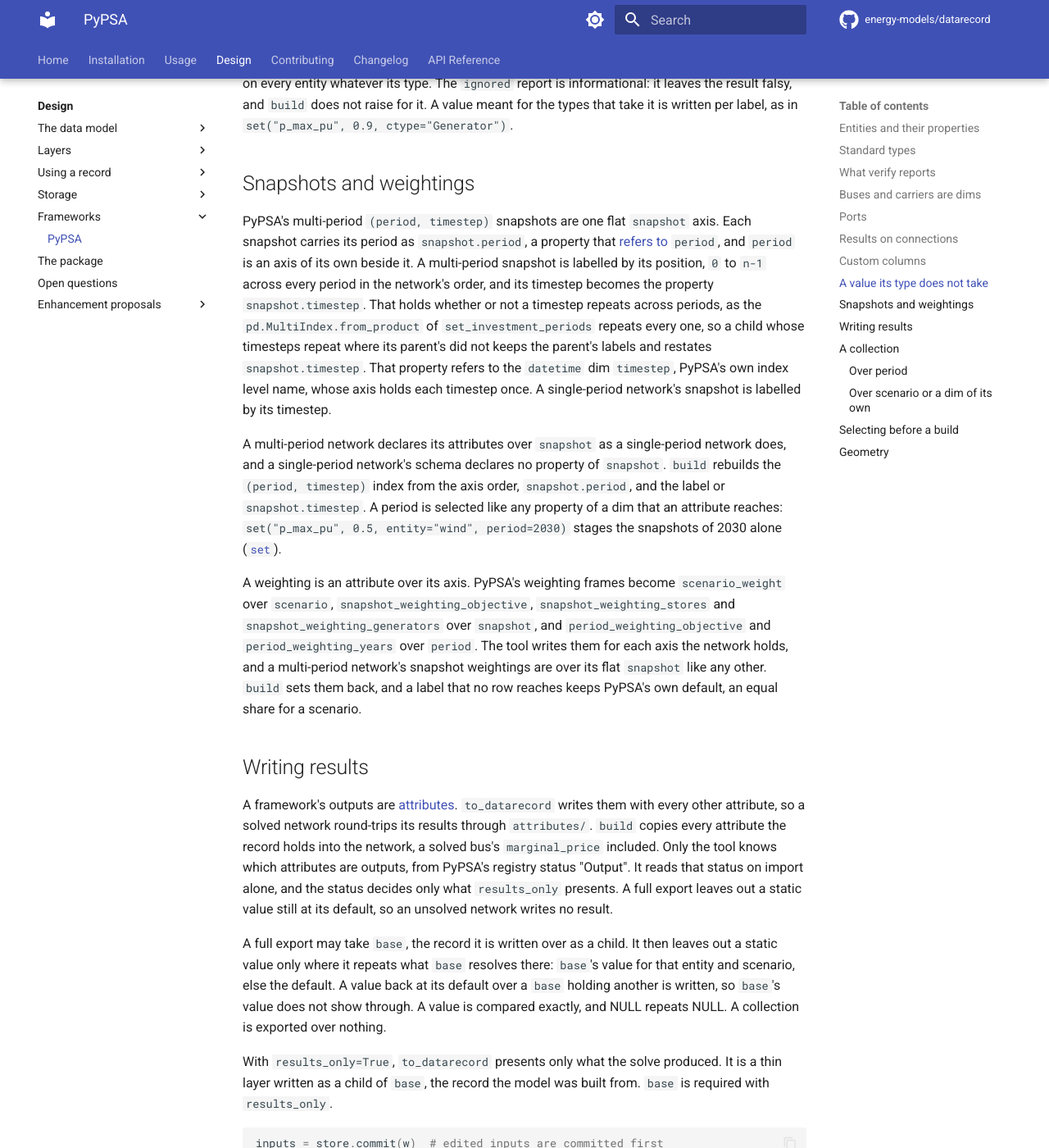
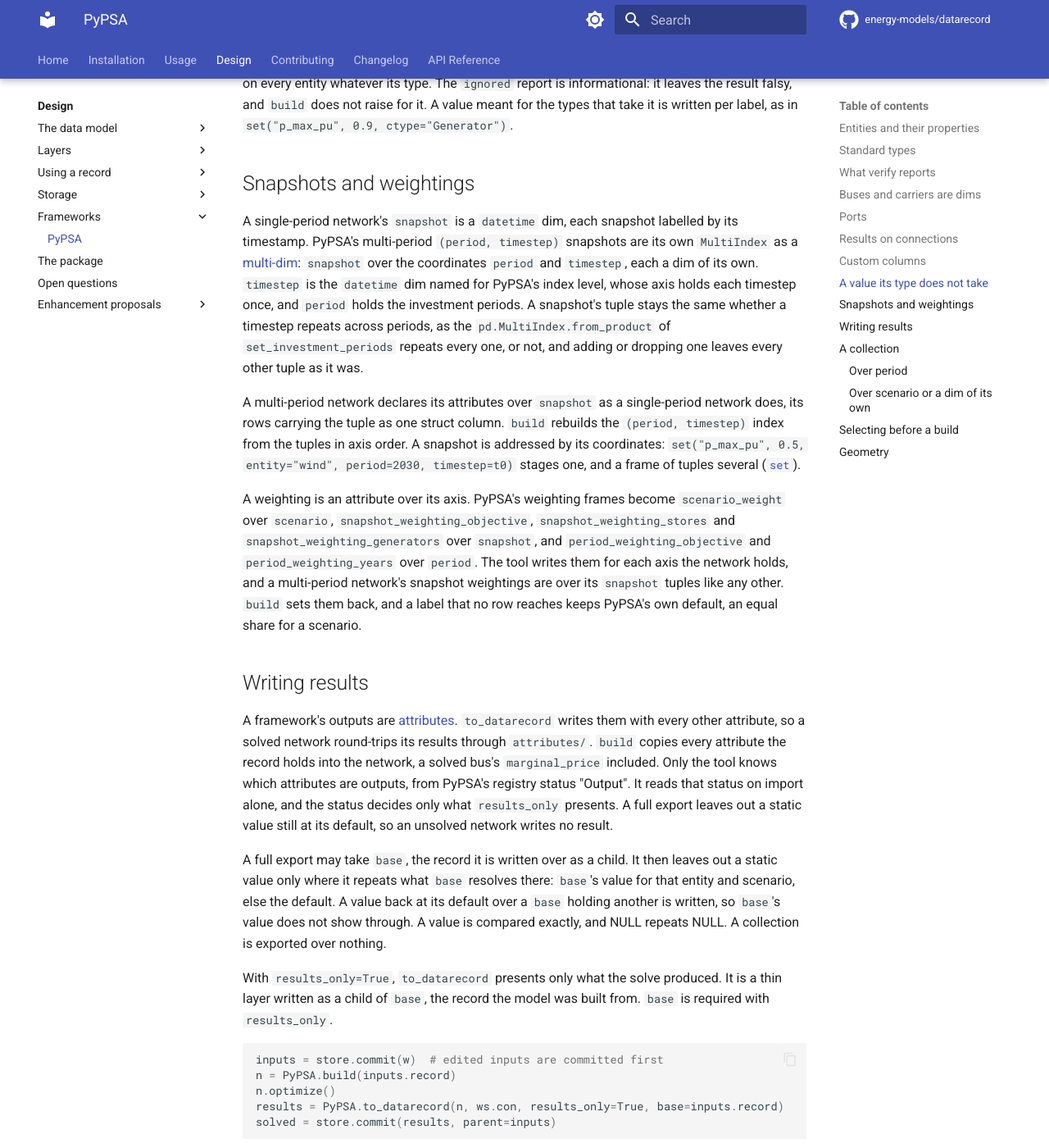
Before and after one commit to energy-models/datarecord, an MkDocs documentation site: the page built from docs/design/tools/pypsa.md, in a window 1280 px wide and 1400 px high, scrolled down 5431 px. Shown: the whole window at 82% size. Built offline with MkDocs 1.6.1 and Material for MkDocs 9.7.7, drawn with Linux system fonts in a browser that asks for light colours; comment, search, counter and statistics services are not loaded; some of the changed text lies outside the part shown.

Commit message:
feat(pypsa): snapshots as a (period, timestep) multi-dim
A multi-period network's `snapshot` is a multi-dim over `period` and
`timestep`, PyPSA's own index, replacing position labels with the
`snapshot.period` and `snapshot.timestep` properties. A single-period
network keeps a `snapshot` dim of timestamps; squeezing `period` in
`select` leaves `snapshot` over `timestep` alone.

```diff
--- a/docs/design/tools/pypsa.md
+++ b/docs/design/tools/pypsa.md
@@ -9,7 +9,7 @@ SPDX-License-Identifier: CC-BY-4.0
 The PyPSA tool maps components to `entity` labels with `ctype` as a category, and buses, carriers, SubNetworks, line types and transformer types to dims of their own.
 A shape is a property of the label it outlines.
 Each port of a component is a `connection` tuple, and per-port inputs and results are attributes over that multi-dim.
-Multi-period snapshots are one flat axis with a `period` property.
+Multi-period snapshots are a multi-dim over `(period, timestep)`, as PyPSA indexes them.
 A solve writes its results as a thin child layer.
 
 ## Entities and their properties
@@ -177,20 +177,18 @@ A value meant for the types that take it is written per label, as in `set("p_max
 
 ## Snapshots and weightings
 
-PyPSA's multi-period `(period, timestep)` snapshots are one flat `snapshot` axis.
-Each snapshot carries its period as `snapshot.period`, a property that [refers to](../model/properties.md#properties) `period`, and `period` is an axis of its own beside it.
-A multi-period snapshot is labelled by its position, `0` to `n-1` across every period in the network's order, and its timestep becomes the property `snapshot.timestep`.
-That holds whether or not a timestep repeats across periods, as the `pd.MultiIndex.from_product` of `set_investment_periods` repeats every one, so a child whose timesteps repeat where its parent's did not keeps the parent's labels and restates `snapshot.timestep`.
-That property refers to the `datetime` dim `timestep`, PyPSA's own index level name, whose axis holds each timestep once.
-A single-period network's snapshot is labelled by its timestep.
+A single-period network's `snapshot` is a `datetime` dim, each snapshot labelled by its timestamp.
+PyPSA's multi-period `(period, timestep)` snapshots are its own `MultiIndex` as a [multi-dim](../model/multi-dims.md): `snapshot` over the coordinates `period` and `timestep`, each a dim of its own.
+`timestep` is the `datetime` dim named for PyPSA's index level, whose axis holds each timestep once, and `period` holds the investment periods.
+A snapshot's tuple stays the same whether a timestep repeats across periods, as the `pd.MultiIndex.from_product` of `set_investment_periods` repeats every one, or not, and adding or dropping one leaves every other tuple as it was.
 
-A multi-period network declares its attributes over `snapshot` as a single-period network does, and a single-period network's schema declares no property of `snapshot`.
-`build` rebuilds the `(period, timestep)` index from the axis order, `snapshot.period`, and the label or `snapshot.timestep`.
-A period is selected like any property of a dim that an attribute reaches: `set("p_max_pu", 0.5, entity="wind", period=2030)` stages the snapshots of 2030 alone ([`set`](../use/editing.md#set)).
+A multi-period network declares its attributes over `snapshot` as a single-period network does, its rows carrying the tuple as one struct column.
+`build` rebuilds the `(period, timestep)` index from the tuples in axis order.
+A snapshot is addressed by its coordinates: `set("p_max_pu", 0.5, entity="wind", period=2030, timestep=t0)` stages one, and a frame of tuples several ([`set`](../use/editing.md#set)).
 
 A weighting is an attribute over its axis.
 PyPSA's weighting frames become `scenario_weight` over `scenario`, `snapshot_weighting_objective`, `snapshot_weighting_stores` and `snapshot_weighting_generators` over `snapshot`, and `period_weighting_objective` and `period_weighting_years` over `period`.
-The tool writes them for each axis the network holds, and a multi-period network's snapshot weightings are over its flat `snapshot` like any other.
+The tool writes them for each axis the network holds, and a multi-period network's snapshot weightings are over its `snapshot` tuples like any other.
 `build` sets them back, and a label that no row reaches keeps PyPSA's own default, an equal share for a scenario.
 
 ## Writing results
@@ -329,13 +327,14 @@ The selection is the tool's view of the record, not a record of its own: nothing
 
 `period`, `scenario` and the record's dim of its own squeeze at one label: the dim leaves the network.
 Each attribute's rows are those at the label and those NULL on the dim, settled by [the broadcast rule](../model/attributes.md#the-broadcast-rule), as a member of a collection is built.
-An attribute over squeezed dims alone, such as a weighting of the dim, goes with it, and so does a property referring to it, such as `snapshot.period`.
+An attribute over squeezed dims alone, such as a weighting of the dim, goes with it, and so does a property referring to it.
+A multi-dim loses the coordinate over a squeezed dim, so one `period` leaves `snapshot` over `timestep` alone.
 A list of labels, one label in a list included, keeps the dim at those labels in axis order: an attribute row at another label is dropped, and one NULL on the dim kept.
 `snapshot`, `bus`, `entity` and `carrier` are never squeezed, so one label is a list of one.
 Any other dim, such as `role`, `ctype`, `sub_network`, `line_type`, `transformer_type`, `timestep` or a dim shapes made ([geometry](#geometry)), is refused, as is a dim the record does not declare, a label its axis lacks, an empty list and a selection leaving no snapshot.
 
-A snapshot is selected by its timestamp: `snapshot.timestep` where declared, the label otherwise ([snapshots and weightings](#snapshots-and-weightings)).
-Over several periods the label is a position, so a timestamp names its snapshot in every period holding it.
+A snapshot is selected by its timestamp: a multi-period snapshot's `timestep`, the label otherwise ([snapshots and weightings](#snapshots-and-weightings)).
+Over several periods a timestamp so names its snapshot in every period holding it.
 One key is matched as pandas' `.loc` matches it: a timestamp exactly, and a partial date string, such as `"2013-02"`, naming every label in its span and so keeping the dim, as xarray's `sel` does.
 A key in a list is matched exactly, read as `pd.Timestamp` reads it on a datetime axis.
 
@@ -351,14 +350,15 @@ A slice with a step, one along any other dim, such as `bus`, `entity`, `carrier`
 | a dim of its own                       | a `Network`                                                                 | a `NetworkCollection` over the labels                                                     |
 | `snapshot`, `bus`, `entity`, `carrier` | a list of one                                                               | the dim at those labels                                                                   |
 
-A label whose property refers to a selected dim stays only where its value is selected: a snapshot whose `snapshot.period` is a selected period, a bus, entity or SubNetwork whose `carrier`, its default applied, is a selected carrier.
+A label whose property refers to a selected dim stays only where its value is selected: a bus, entity or SubNetwork whose `carrier`, its default applied, is a selected carrier.
+A multi-period snapshot stays only where its `period` is selected.
 A NULL property names no label, so it refers to none the selection drops and stays: PyPSA's `""` carrier is NULL ([buses and carriers are dims](#buses-and-carriers-are-dims)).
 A period none of whose snapshots is selected goes, since PyPSA holds no period without one.
 An entity attached to a dropped bus goes, with its connections, so no component reaches the network with a dangling port.
 Selecting `entity` keeps those entities and their connections, every bus left in place.
 A shape goes with the label it outlines, and a dim shapes made keeps every label, since `select` takes none of its labels, though a property such as `bus.country` refers to it.
 
-One period is a single-period network indexed by the period's timesteps, `snapshot.timestep` where declared and the label otherwise ([snapshots and weightings](#snapshots-and-weightings)), without the period weightings.
+One period is a single-period network indexed by the period's timesteps ([snapshots and weightings](#snapshots-and-weightings)), without the period weightings.
 It holds the entities PyPSA holds active in the period, `build_year <= period < build_year + lifetime`, each value resolved with its declared default and PyPSA's, `0` and infinity, where none is declared.
 An entity whose value of either varies over a dim the selection keeps, such as a collection's dim of its own, is refused.
 A list or a slice of periods holds the entities active in at least one of them, so an entity idle in every kept period goes.
@@ -367,7 +367,7 @@ A `GlobalConstraint` whose `investment_period`, its declared default applied, na
 One period drops `investment_period` too, since a single-period network has no period to name, and its value varying over a dim the selection keeps is refused, as `build_year` is.
 One scenario drops `scenario_weight`, and a list renormalises the kept scenarios' weights, a scenario no row reaches taking its equal share of the whole axis first, since PyPSA takes weights summing to 1; kept weights summing to 0 are refused.
 
-A network built at selected labels writes its results back over the whole record at those labels ([writing results](#writing-results)), a snapshot at `base`'s label of its period and timestep, and one built at one label of `period` at that period.
+A network built at selected labels writes its results back over the whole record at those labels ([writing results](#writing-results)), a snapshot at `base`'s tuple of its period and timestep, and one built at one label of `period` at that period.
 One built at one label of `scenario` or of a dim of the record's own is refused there, since its results, NULL on the squeezed dim, would reach every label.
 A scenario is kept in a list of one instead, and a dim of the record's own is written back as the whole collection.
 
```
Also changed, not shown: CHANGELOG.md (+7 -12 lines), docs/design/model/dims.md (+1 -1 lines), docs/design/open-questions.md (+1 -1 lines), 2 other files.
